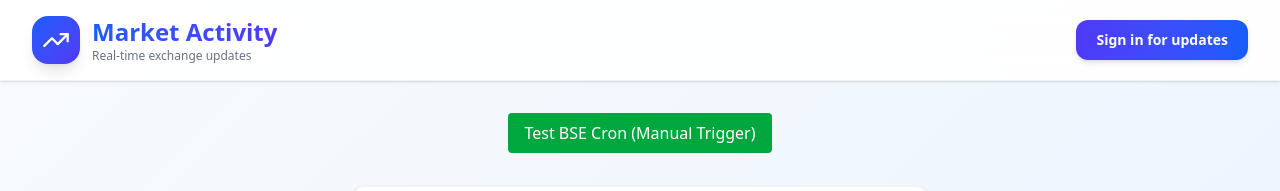
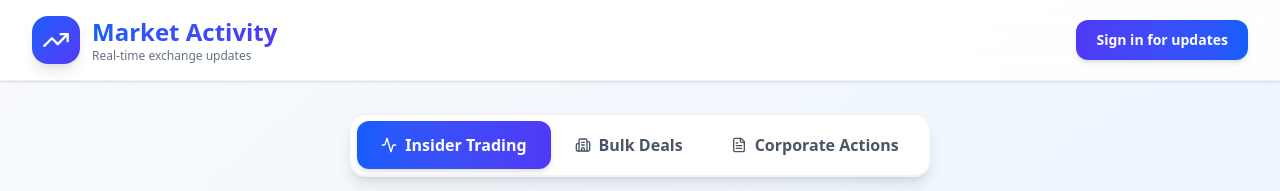
Before and after one commit to flame-2005/InsiderEdge, a Next.js app: page / in a window 1280 px wide. Shown: the top 191 px of the page. Built offline with nearby package versions, Linux system fonts and the light colour scheme; no server answers.

Commit message:
removed test cron button

```diff
--- a/app/api/trigger-cron/route.ts
+++ /dev/null
@@ -1,35 +0,0 @@
-import { NextResponse } from "next/server";
-
-export async function POST() {
-  try {
-    const baseUrl = process.env.VERCEL_URL
-      ? `https://${process.env.VERCEL_URL}`
-      : process.env.NEXT_PUBLIC_APP_URL || "http://localhost:3000";
-
-    // Call the cron endpoint with the secret from server-side env
-    const res = await fetch(`${baseUrl}/api/cron/bse-scraper`, {
-      method: "GET",
-      headers: {
-        "Authorization": `Bearer ${process.env.CRON_SECRET}`,
-      },
-    });
-
-    if (!res.ok) {
-      const errorText = await res.text();
-      console.error("[TRIGGER_CRON] Error:", errorText);
-      return NextResponse.json(
-        { error: `Cron failed: ${res.status} - ${errorText}` },
-        { status: res.status }
-      );
-    }
-
-    const data = await res.json();
-    return NextResponse.json(data);
-  } catch (error) {
-    console.error("[TRIGGER_CRON] Error:", error);
-    return NextResponse.json(
-      { error: error instanceof Error ? error.message : String(error) },
-      { status: 500 }
-    );
-  }
-}
--- a/app/page.tsx
+++ b/app/page.tsx
@@ -72,9 +72,9 @@ export default function Home() {
       {/* Main Content */}
       <div className="max-w-7xl mx-auto px-4 sm:px-6 lg:px-8 py-8 space-y-8">
         {/* Test Cron Button */}
-        <div className="flex justify-center">
+        {/* <div className="flex justify-center">
           <TestCronButton />
-        </div>
+        </div> */}
 
         {/* Tab Navigation */}
         <div className="flex justify-center">
--- a/components/testbutton.tsx
+++ b/components/testbutton.tsx
@@ -1,34 +1,20 @@
 "use client"
 
 export default function TestCronButton() {
+
   const triggerCron = async () => {
-    try {
-      // Call a server-side API route that has access to the secret
-      const res = await fetch("/api/trigger-cron", {
-        method: "POST",
-      });
-
-      if (!res.ok) {
-        const error = await res.text();
-        console.error("Cron trigger failed:", error);
-        alert(`Error: ${error}`);
-        return;
+    const res = await fetch("/api/cron/bse-scraper", {
+      headers: {
+        "Authorization": `Bearer ${process.env.NEXT_PUBLIC_CRON_SECRET}`
       }
-
-      const data = await res.json();
-      console.log(data);
-      alert(JSON.stringify(data, null, 2));
-    } catch (error) {
-      console.error("Error triggering cron:", error);
-      alert(`Error: ${error instanceof Error ? error.message : String(error)}`);
-    }
+    });
+    const data = await res.json();
+    console.log(data);
+    alert(JSON.stringify(data, null, 2));
   };
 
   return (
-    <button
-      onClick={triggerCron}
-      className="px-4 py-2 bg-green-600 text-white rounded hover:bg-green-700 transition"
-    >
+    <button onClick={triggerCron} className="px-4 py-2 bg-green-600 text-white rounded">
       Test BSE Cron (Manual Trigger)
     </button>
   );
```
